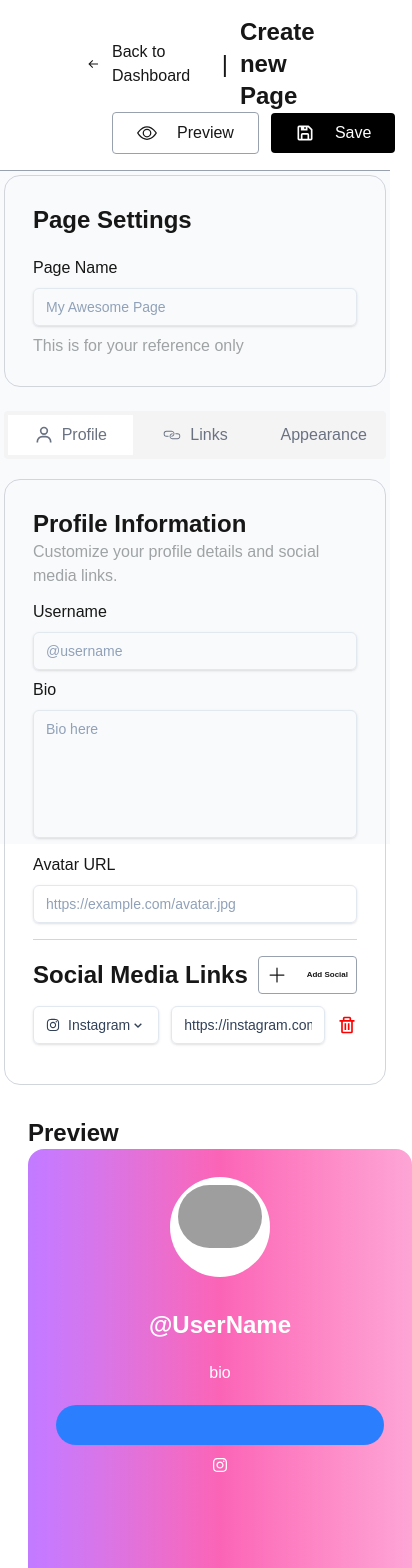
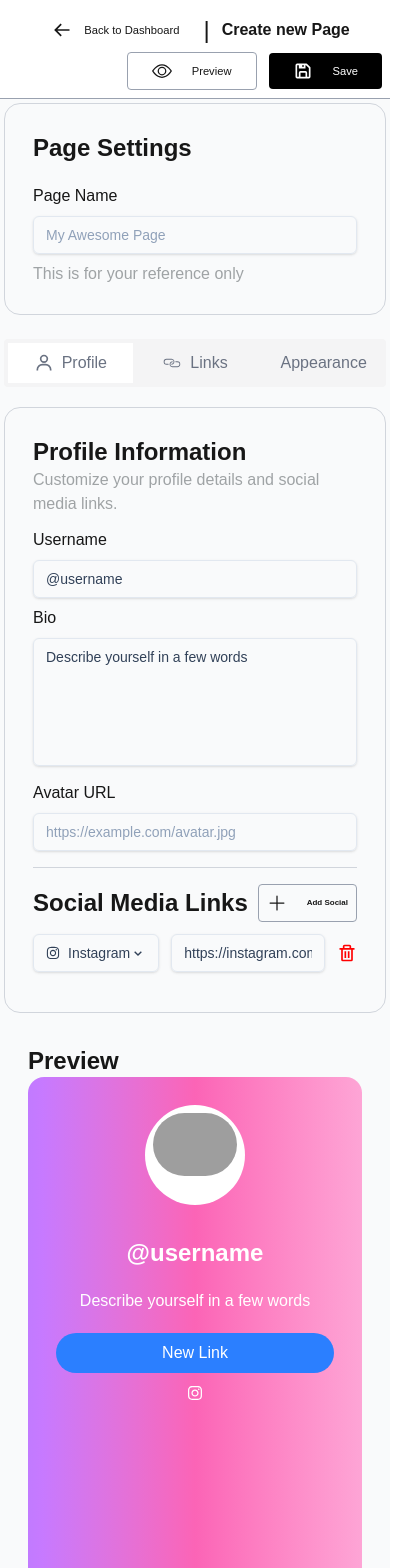
Before and after one commit to jacques234/linktree-clone, a Next.js app: page /create in a window 390 px wide. Shown: the top 1568 px of the page, 412 px wide, since content can reach past the window. Built offline with nearby package versions, Linux system fonts and the light colour scheme; grey boxes are pictures that could not be loaded.

Commit message:
refactor: ser realizaron validaciones y algunos cambios con respecto a la responsividad

```diff
--- a/src/app/(admin)/layout.tsx
+++ b/src/app/(admin)/layout.tsx
@@ -11,7 +11,7 @@ export default function HomeLayout({
   children: React.ReactNode;
 }) {
   return (
-    <div className="w-full h-screen bg-[#f9fafb]">
+    <div className="w-full h-full bg-[#f9fafb]">
       <TopBar />
       {children}
     </div>
--- a/src/components/home/CreatePageActions.tsx
+++ b/src/components/home/CreatePageActions.tsx
@@ -6,15 +6,15 @@ import { BsEye } from 'react-icons/bs'
 export const CreatePageActions = () => {
     return (
         <>
-            <div className='flex items-center gap-3'>
+            <div className='flex items-center gap-3 text-[0.7rem] xl:text-[1rem]'>
                 <Link href={'/'} className='flex items-center gap-3 hover:bg-[#f4f4f5] p-3 rounded'>
                     <BiArrowBack size={20} />
                     Back to Dashboard
                 </Link>
                 <span className='text-2xl'>|</span>
-                <h1 className='font-bold text-2xl'>Create new Page</h1>
+                <h1 className='font-bold text-[1rem] xl:text-2xl'>Create new Page</h1>
             </div>
-            <div className='flex items-center gap-3 ml-auto'>
+            <div className='flex items-center gap-3 ml-auto text-[0.7rem] xl:text-[1rem]'>
                 <Link href={''} className='flex items-center gap-5 px-6 py-2 border-[1px] border-gray-400 rounded'>
                     <BsEye size={20} />
                     Preview
--- a/src/components/home/LinksInformation.tsx
+++ b/src/components/home/LinksInformation.tsx
@@ -16,8 +16,8 @@ export const LinksInformation = () => {
         const newRegistro: InfoLinks = {
             id: newId,
             idColor: 'Blue',
-            linkTitle: '',
-            url: ''
+            linkTitle: 'New Link',
+            url: 'http://example.com'
         }
         setInfoLink(newRegistro)
     };
--- a/src/components/home/Preview/LinkButton.tsx
+++ b/src/components/home/Preview/LinkButton.tsx
@@ -1,18 +1,30 @@
-import { InfoLinks } from "@/interfaces"
+import { InfoLinks } from "@/interfaces";
 import { colorOptions, styles } from "@/seed";
-import Link from "next/link"
+import { isValidOrRelativeUrl } from "@/utils";
+import Link from "next/link";
 
 interface PropsLinkButton {
-    link: InfoLinks;
-    styleAppearance:number;
+  link: InfoLinks;
+  styleAppearance: number;
 }
 
-export const LinkButton = ({ link ,styleAppearance}: PropsLinkButton) => {
-    const color = colorOptions.find(x => x.label === link.idColor)?.color
-    const appearanceButton = styles.find(x => x.id === styleAppearance)?.rounded
-    return (
-        <Link key={link.id} className={`${color} w-full h-10 ${appearanceButton} flex justify-center items-center text-white mb-3`} href={link.url}>
-            {link.linkTitle}
-        </Link>
-    )
-}
+export const LinkButton = ({ link, styleAppearance }: PropsLinkButton) => {
+  const color = colorOptions.find((x) => x.label === link.idColor)?.color;
+  const appearanceButton = styles.find(
+    (x) => x.id === styleAppearance
+  )?.rounded;
+  const url =
+    link.url && isValidOrRelativeUrl(link.url)
+      ? link.url
+      : "/404";
+
+  return (
+    <Link
+      key={link.id}
+      className={`${color} w-full min-h-10 ${appearanceButton} flex justify-center items-center text-white mb-3`}
+      href={url}
+    >
+      {link.linkTitle}
+    </Link>
+  );
+};
--- a/src/components/home/Preview/Preview.tsx
+++ b/src/components/home/Preview/Preview.tsx
@@ -1,48 +1,58 @@
-'use client'
+"use client";
 import { colors } from "@/seed";
-import { usePageStore } from "@/store/store"
+import { usePageStore } from "@/store/store";
 import Image from "next/image";
 import { LinkButton } from "./LinkButton";
 import { IconSocial } from "../Profile/IconSocial";
-import { it } from "node:test";
 
 export const Preview = () => {
-    const { colorAppearance, profileData, infoLinks, buttonStyleAppareance, socialMediaLinks } = usePageStore();
-    const bg = colors.find(x => x.id === colorAppearance)
-    console.log(socialMediaLinks)
+  const {
+    colorAppearance,
+    profileData,
+    infoLinks,
+    buttonStyleAppareance,
+    socialMediaLinks,
+  } = usePageStore();
+  const bg = colors.find((x) => x.id === colorAppearance);
   return (
-        <div className="p-7">
+    <div className="p-7 sticky top-0">
       <h1 className="font-bold text-2xl">Preview</h1>
 
-            <div className={`${bg?.color} h-[700px] w-96 rounded-2xl px-7 pt-7 flex flex-col items-center`}>
+      <div
+        className={`${bg?.color} h-[650px] w-full  xl:min-h-[650px] xl:max-h-[650px] xl:w-96 rounded-2xl px-7 py-7 flex flex-col items-center overflow-auto`}
+      >
         {/* icon */}
         <div className="bg-white w-[100px] h-[100px] p-2 rounded-full mb-8">
-                    <Image src={profileData?.avatar || 'https://unavatar.io/gravatar/.com'
-                    } width={100} height={100} alt={""} className="rounded-full" />
+          <Image
+            src={profileData?.avatar || "https://unavatar.io/gravatar/.com"}
+            width={100}
+            height={100}
+            alt={""}
+            className="rounded-full"
+          />
         </div>
 
-                <p className="text-white font-bold text-2xl mb-5">{profileData?.userName || "@UserName"}</p>
+        <p className="text-white font-bold text-2xl mb-5">
+          {profileData?.userName || "@UserName"}
+        </p>
 
-                <p className="text-white mb-5">{profileData?.bio || 'bio'}</p>
+        <p className="text-white mb-5">{profileData?.bio || "bio"}</p>
 
-
-                {
-                    infoLinks.map(link => (
-                        <LinkButton key={link.id} link={link} styleAppearance={buttonStyleAppareance} />
-                    ))
-                }
-                <div className={socialMediaLinks.length === 1
-                    ? "flex justify-center items-center"
-                    : "grid grid-cols-6 gap-4 justify-items-center items-center"}
+        {infoLinks.map((link) => (
+          <LinkButton
+            key={link.id}
+            link={link}
+            styleAppearance={buttonStyleAppareance}
+          />
+        ))}
+        <div
+          className="flex gap-5 justify-center items-center flex-wrap"
         >
-                    {socialMediaLinks.map(item => (
+          {socialMediaLinks.map((item) => (
             <IconSocial key={item.id} item={item} />
           ))}
         </div>
-
-
-
       </div>
     </div>
-    )
-}
+  );
+};
--- a/src/components/home/Profile/IconSocial.tsx
+++ b/src/components/home/Profile/IconSocial.tsx
@@ -1,15 +1,22 @@
-import { SocialMediaLinks } from "@/interfaces/home/SocialMediaLinks.interface"
-import { socialOptions } from "@/seed"
-import Link from "next/link"
+import { SocialMediaLinks } from "@/interfaces/home/SocialMediaLinks.interface";
+import { socialOptions } from "@/seed";
+import { isValidOrRelativeUrl } from "@/utils";
+import Link from "next/link";
 
 interface PropsIconSocial {
-    item: SocialMediaLinks
+  item: SocialMediaLinks;
 }
 export const IconSocial = ({ item }: PropsIconSocial) => {
-    const icon = socialOptions.find(s => s.id === item.idSocial)?.icon
-    return (
-        <Link href={item.url} className="text-white">
-            {icon}
-        </Link>
-    )
-}
+  const icon = socialOptions.find((s) => s.id === item.idSocial)?.icon;
+
+  const url =
+    item.url && isValidOrRelativeUrl(item.url)
+      ? item.url
+      : "/404";
+
+  return (
+    <Link href={url} className="text-white">
+      {icon}
+    </Link>
+  );
+};
--- a/src/components/ui/TopBar.tsx
+++ b/src/components/ui/TopBar.tsx
@@ -13,7 +13,7 @@ export const TopBar = () => {
     RigthContent = <DefaultActions />;
   }
   return (
-    <div className="flex flex-col sm:flex-row justify-between items-center py-4 px-28 border-b-[1px] border-gray-400 bg-white">
+    <div className="flex flex-col xl:flex-row justify-between items-center py-2 px-2 xl:py-4 xlpx-28 border-b-[1px] border-gray-400 bg-white">
         {RigthContent}
     </div>
   );
--- a/src/store/store.ts
+++ b/src/store/store.ts
@@ -32,9 +32,9 @@ export const usePageStore = create<PageState>((set) => ({
   pageName: '',
   activeTab: 1,
   profileData: {
-    userName: '',
+    userName: '@username',
     avatar: '',
-    bio: ''
+    bio: 'Describe yourself in a few words'
   },
   socialMediaLinks: [{
     id: 1,
@@ -45,8 +45,8 @@ export const usePageStore = create<PageState>((set) => ({
   infoLinks: [{
     id: 1,
     idColor: 'Blue',
-    linkTitle: '',
-    url: ''
+    linkTitle: 'New Link',
+    url: 'http://example.com'
   }],
   colorAppearance: 1,
   buttonStyleAppareance: 1,
--- /dev/null
+++ b/src/utils/index.ts
@@ -0,0 +1 @@
+export {isValidOrRelativeUrl} from './validateUrl'
--- /dev/null
+++ b/src/utils/validateUrl.ts
@@ -0,0 +1,12 @@
+export function isValidOrRelativeUrl(urlString: string): boolean {
+    try {
+        // Si empieza con '/', asumimos que es una ruta interna válida
+        if (urlString.startsWith('/')) return true;
+
+        // Si no, intentamos como URL completa
+        new URL(urlString);
+        return true;
+    } catch (err) {
+        return false;
+    }
+}
```
Lines whose indentation alone changed are shown as unchanged.
